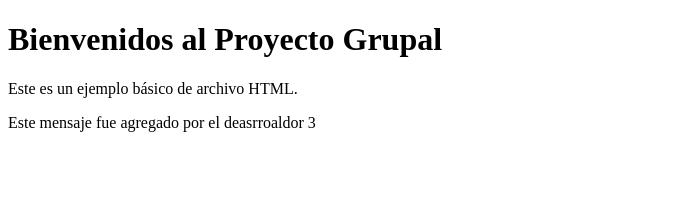
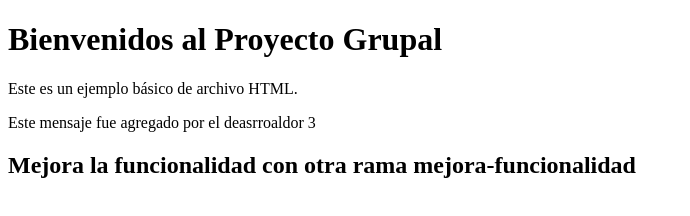
Before and after one commit to Ricardo-Sinani-Rojas/estudio01, a plain HTML site: page index.html in a window 1280 px wide. Shown: the whole page, without its empty margins (0-690 px from the left). Drawn offline with Linux system fonts and the light colour scheme.

Commit message:
Mejorando la funcionalidad en la rama nejora-funcionalidad

```diff
--- a/index.html
+++ b/index.html
@@ -9,5 +9,6 @@
     <h1>Bienvenidos al Proyecto Grupal</h1>
     <p>Este es un ejemplo básico de archivo HTML.</p>
     <p>Este mensaje fue agregado por el deasrroaldor 3</p>
+    <h2>Mejora la funcionalidad con otra rama mejora-funcionalidad</h2>
 </body>
 </html>
```
